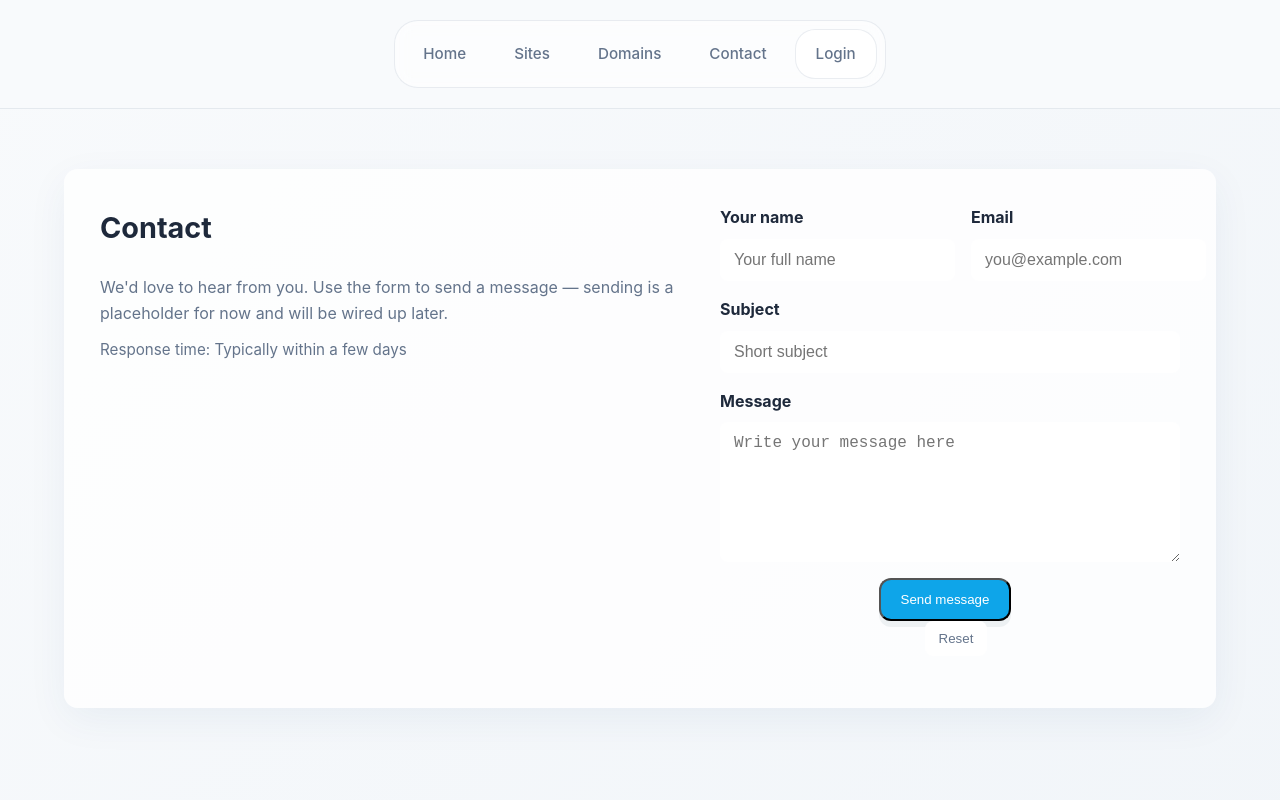
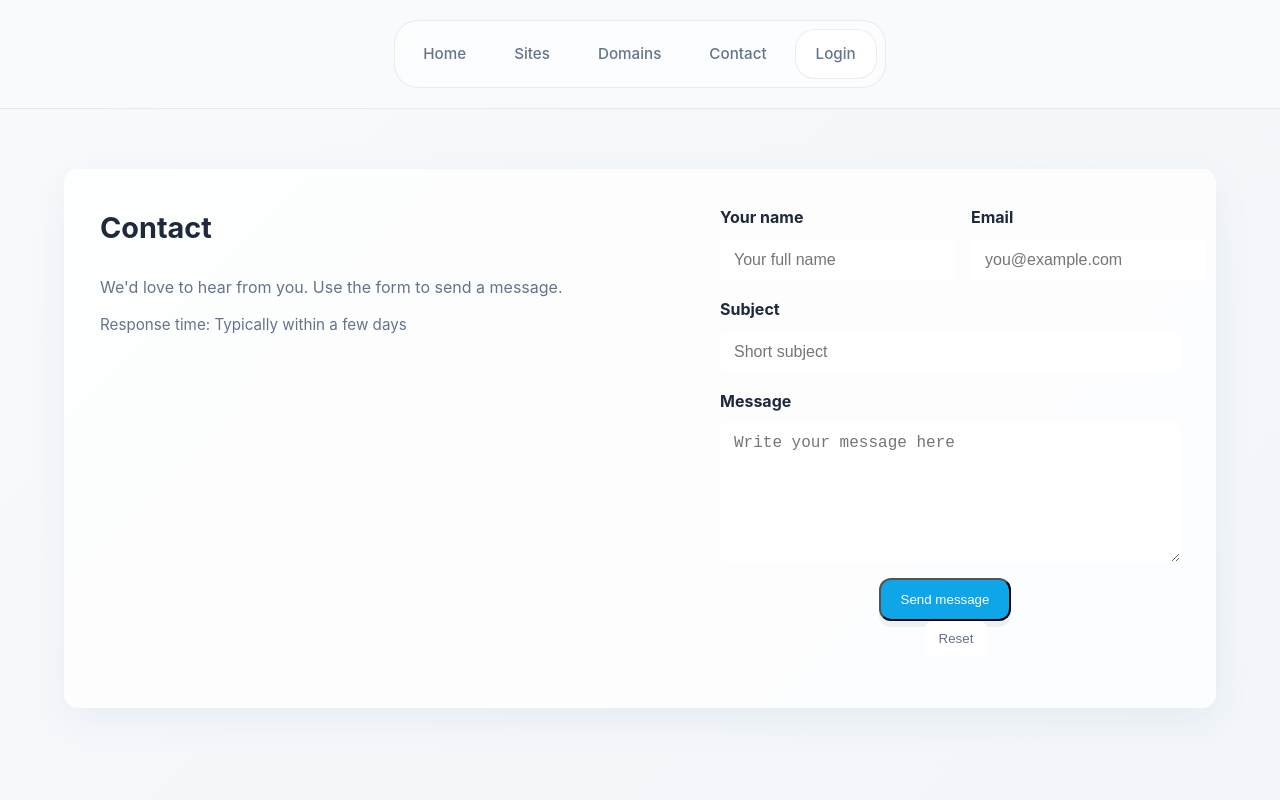
Before and after one commit to vrwmiller/hostileadmin, a plain HTML site: page public/contact.html in a window 1280 px wide. Shown: the top 800 px of the page. Drawn offline with Linux system fonts and the light colour scheme.

Commit message:
Update docs

```diff
--- a/public/contact.html
+++ b/public/contact.html
@@ -25,7 +25,7 @@
       <div class="contact-grid">
         <div class="contact-blurb">
           <h1>Contact</h1>
-          <p>We'd love to hear from you. Use the form to send a message — sending is a placeholder for now and will be wired up later.</p>
+          <p>We'd love to hear from you. Use the form to send a message.</p>
           <ul class="contact-meta">
             <li>Response time: Typically within a few days</li>
           </ul>
```
Also changed, not shown: public/sites.html (+2 -2 lines).
